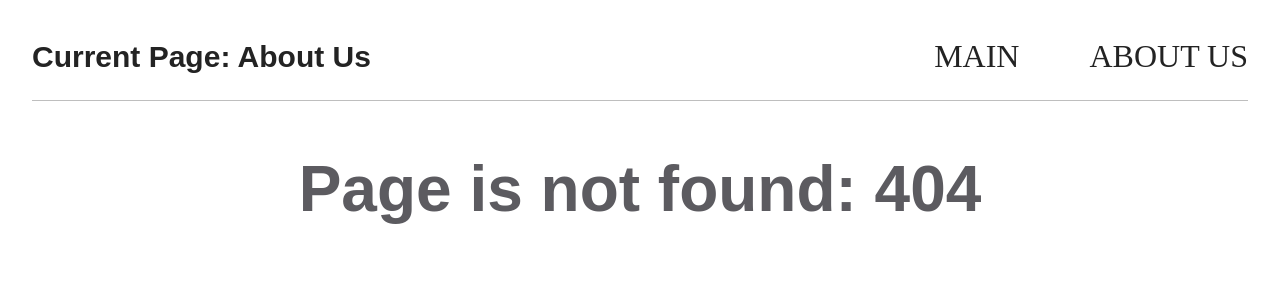
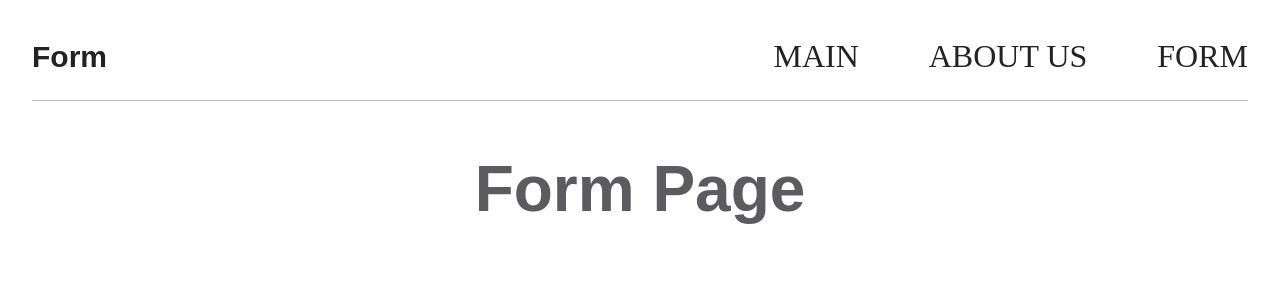
Before and after one commit to nataliyasamkevich/React2023Q1, a React (Vite) app: page /form in a window 1280 px wide. Before the commit this address led to /404. Shown: the top 300 px of the page. Built offline with nearby package versions, Linux system fonts and the light colour scheme.

Commit message:
init: start react forms task

```diff
--- a/src/App.tsx
+++ b/src/App.tsx
@@ -4,6 +4,7 @@ import './App.css';
 
 import MainPage from './pages/MainPage';
 import AboutUsPage from './pages/AboutUsPage';
+import FormPage from './pages/FormPage';
 import NotFoundPage from './pages/NotFoundPage';
 import Header from './components/header';
 
@@ -15,6 +16,7 @@ class App extends React.Component {
         <Routes>
           <Route path="/" element={<MainPage />}></Route>
           <Route path="/about" element={<AboutUsPage />}></Route>
+          <Route path="/form" element={<FormPage />}></Route>
           <Route path="/404" element={<NotFoundPage />}></Route>
           <Route path="*" element={<Navigate to="/404" />}></Route>
         </Routes>
--- a/src/components/header.tsx
+++ b/src/components/header.tsx
@@ -9,7 +9,18 @@ export class Header extends React.Component<Record<string, never>, IHeaderState>
   constructor(props: Record<string, never>) {
     super(props);
 
-    const name: string = window.location.pathname === '/' ? 'Main' : 'About Us';
+    let name = '';
+    switch (window.location.pathname) {
+      case '/':
+        name = 'Main';
+        break;
+      case '/about':
+        name = 'About Us';
+        break;
+      case '/form':
+        name = 'Form';
+        break;
+    }
 
     this.state = {
       namePage: name,
@@ -24,7 +35,7 @@ export class Header extends React.Component<Record<string, never>, IHeaderState>
     return (
       <header className="header">
         <nav className="header__navigation">
-          <h2 className="current-page">Current Page: {this.state.namePage}</h2>
+          <h2 className="current-page">{this.state.namePage}</h2>
           <ul className="navigation__list">
             <li className="navigation__item">
               <NavLink
@@ -44,6 +55,15 @@ export class Header extends React.Component<Record<string, never>, IHeaderState>
                 About us
               </NavLink>
             </li>
+            <li className="navigation__item">
+              <NavLink
+                className="navigation__link"
+                to={'/form'}
+                onClick={() => this.handleClick('Form')}
+              >
+                Form
+              </NavLink>
+            </li>
           </ul>
         </nav>
       </header>
--- /dev/null
+++ b/src/pages/FormPage.tsx
@@ -0,0 +1,11 @@
+import React from 'react';
+
+function FormPage() {
+  return (
+    <main>
+      <h1>Form Page</h1>
+    </main>
+  );
+}
+
+export default FormPage;
```
